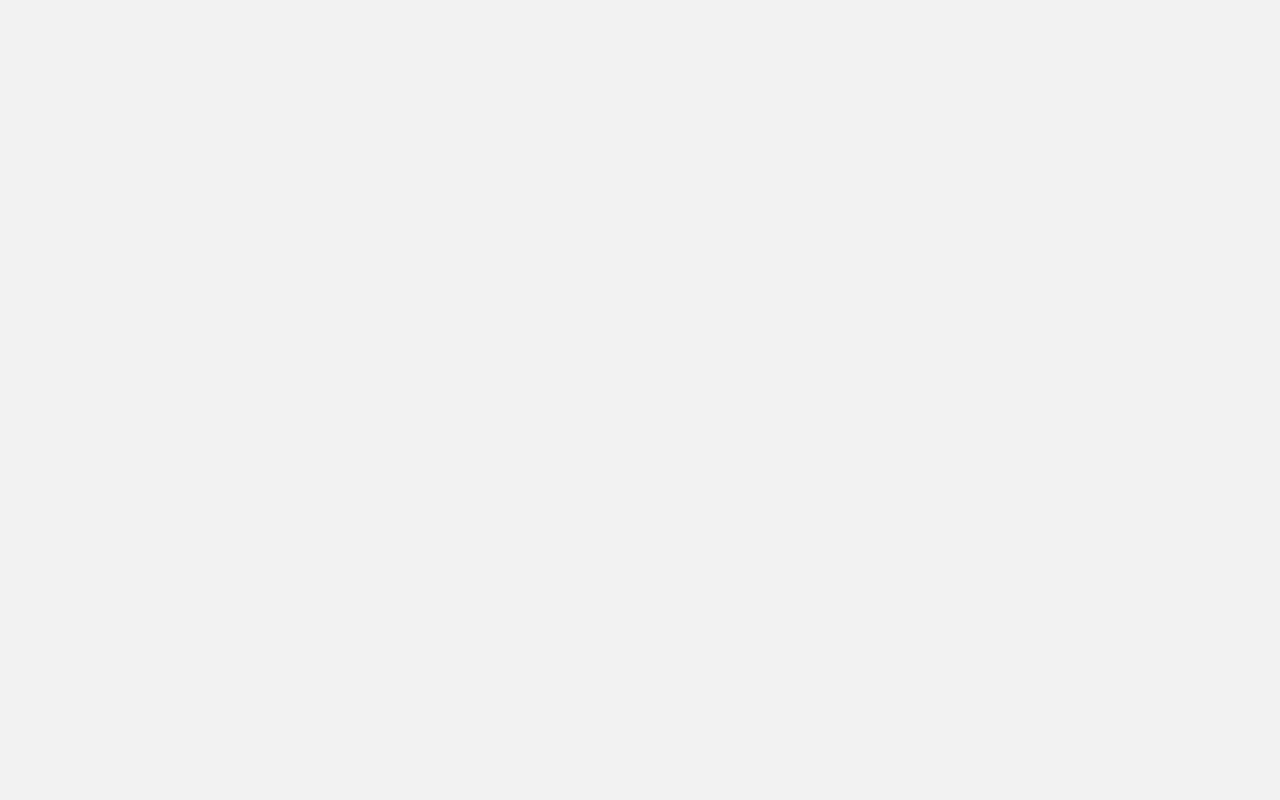
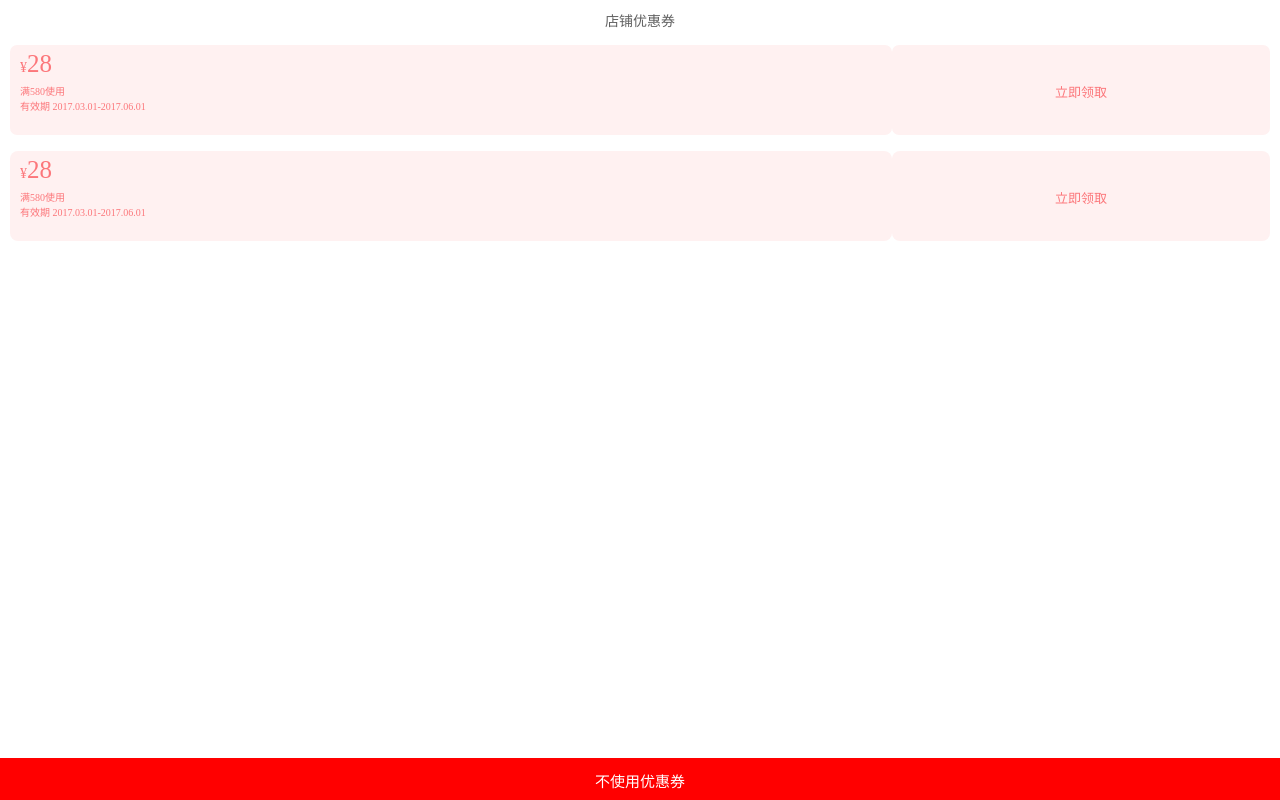
Before and after one commit to aiai5251/wine, a plain HTML site: page wine/coupon.html in a window 1280 px wide. Drawn offline with Linux system fonts and the light colour scheme.

Commit message:
优惠券UI提交

```diff
--- a/wine/coupon.css
+++ b/wine/coupon.css
@@ -0,0 +1,14 @@
+
+.bottom-bar {
+	width: 100%;
+	background-color: red;
+	color: #FFFFFF;
+	height: 30px;
+	text-align: center;
+	padding-top: 12px;
+	font-size: 15px;
+	position: fixed;
+	bottom: 0;
+	left: 0;
+	width: 100%;
+}
--- a/wine/coupon.html
+++ b/wine/coupon.html
@@ -14,8 +14,46 @@
 		<title>店铺优惠券</title>
 		<link rel="stylesheet" href="coupon.css" />
 	</head>
-	<body>
+	<body style="background-color: white;">
+		<div style="width: 100%; text-align: center; padding-top: 10px; color: #606060;">店铺优惠券</div>
 
+		<!-- 列表 -->
+		<div style="padding-left: 10px; padding-right: 10px;">
+			<!-- cell -->
+			<div style="width: 100%; padding-top: 15px;">
+				<!--left-->
+				<div style="float: left; width: 70%; height: 90px; background-color: #fff1f1; border-radius: 7px;">
+					<div style="color: #fc777b; font-size: 25px; padding-left: 10px; padding-top: 5px;"><span style="font-size: 14px;">¥</span>28</div>
+					<div style="color: #fc777b; font-size: 10px; padding-left: 10px; padding-top: 5px;">满580使用</div>
+					<div style="color: #fc777b; font-size: 10px; padding-left: 10px; padding-top: 0px;">有效期 2017.03.01-2017.06.01</div>
+				</div>
+				<!--right-->
+				<div style="float: left; width: 30%; height: 90px; background-color: #fff1f1; border-radius: 7px;">
+					<div style="color: #fc777b; font-size: 13px; text-align: center; padding-top: 37px;">立即领取</div>
+				</div>
+				<div style="clear: both; height: 1px;"></div>
+			</div>
+
+			<!-- cell -->
+			<div style="width: 100%; padding-top: 15px;">
+				<!--left-->
+				<div style="float: left; width: 70%; height: 90px; background-color: #fff1f1; border-radius: 8px;">
+					<div style="color: #fc777b; font-size: 25px; padding-left: 10px; padding-top: 5px;"><span style="font-size: 14px;">¥</span>28</div>
+					<div style="color: #fc777b; font-size: 10px; padding-left: 10px; padding-top: 5px;">满580使用</div>
+					<div style="color: #fc777b; font-size: 10px; padding-left: 10px; padding-top: 0px;">有效期 2017.03.01-2017.06.01</div>
+				</div>
+				<!--right-->
+				<div style="float: left; width: 30%; height: 90px; background-color: #fff1f1; border-radius: 8px;">
+					<div style="color: #fc777b; font-size: 13px; text-align: center; padding-top: 37px;">立即领取</div>
+				</div>
+				<div style="clear: both; height: 1px;"></div>
+			</div>
+
+		</div>
+
+		<div class="bottom-bar">
+			<a style="color: white;">不使用优惠券</a>
+		</div>
 	</body>
 	<script type="text/javascript" src="coupon.js"></script>
 
```
